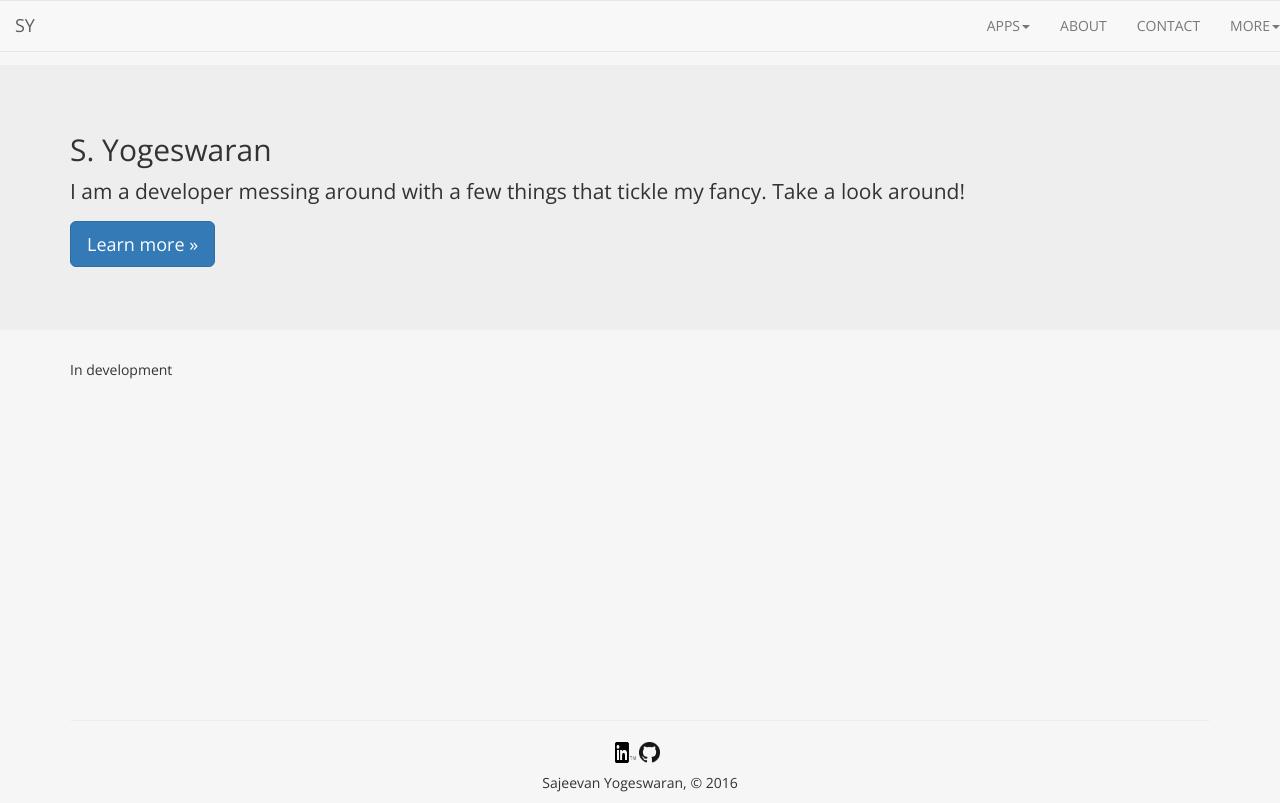
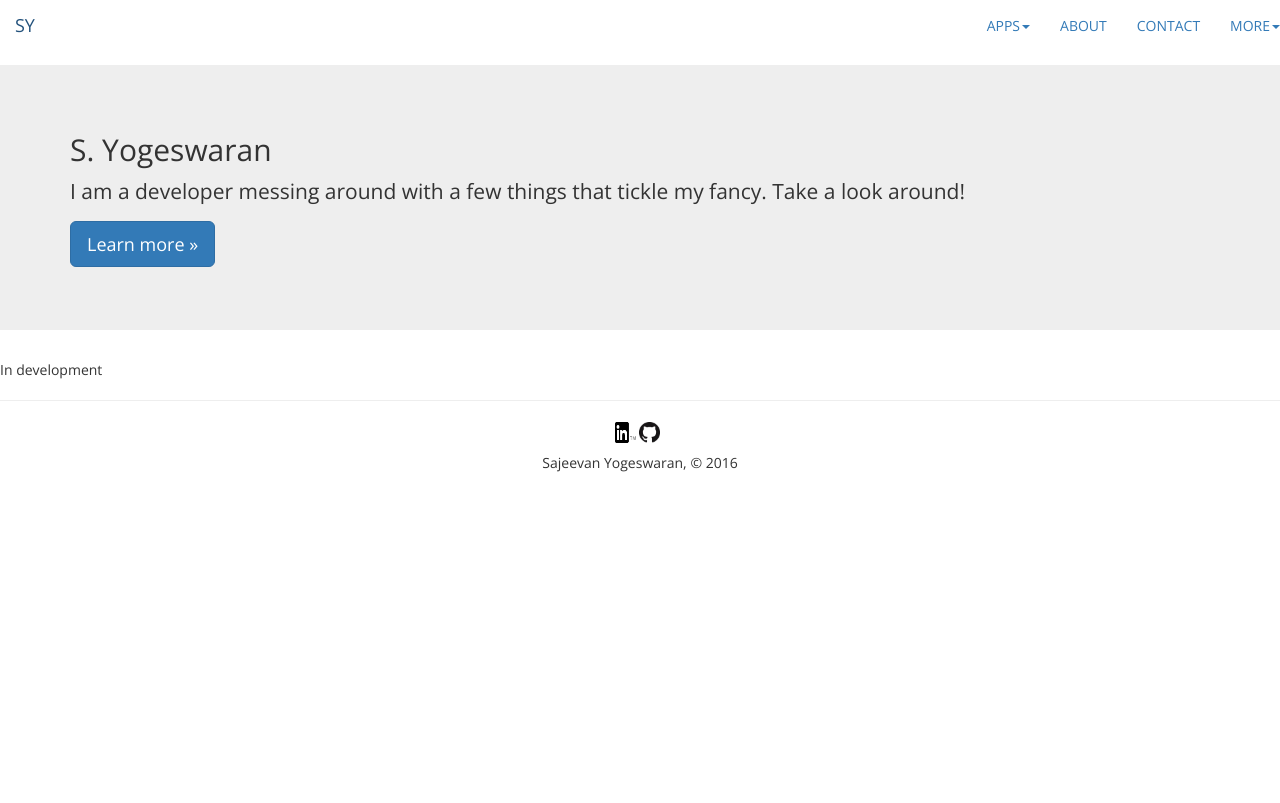
Before and after one commit to sajeevany/syogeswaran.com, a Django app: page / in a window 1280 px wide. After the commit the page ends 472 px from the top, so only its background shows below. Run offline with Django 3.2, Linux system fonts and the light colour scheme; some libraries are stand-ins or nearby versions.

Commit message:
resolved footer collision. Changes to nav bar color scheme

```diff
--- a/syogesweb/templates/syogesweb/header.html
+++ b/syogesweb/templates/syogesweb/header.html
@@ -23,11 +23,8 @@
 
 
 
-<body class="body" style="background-color:#f6f6f6">
-
-<div id="wrapper">
-
-    <nav class="navbar navbar-default navbar-fixed-top">
+<body class="body" style="background-color:white">
+    <nav class="navbar navbar-fixed-top navbar-light bg-faded">
         <div class="navbar-header">
             <button type="button" class="navbar-toggle" data-toggle="collapse" data-target=".navbar-collapse">
                 <span class="icon-bar"></span>
@@ -60,21 +57,21 @@
 
     </nav>
 
+    <div class="wrapper">
+        <div class="main">
+
             {# Jumbotron block is optional. Used only by home.html page #}
             {% block jumbotronHome %}
-
             {% endblock %}
 
-    <div class="container">
-        <div class="main">
             {% block content %}
             {% endblock %}
-        </div>
+
         </div>
 
+    </div>
 
-    <div id="footer" class="text-center">
-        <div class="container">
+    <footer class="footer-i text-center">
         <hr>
         <ul class="list-inline">
             <a href="https://ca.linkedin.com/in/sajeevany" target="_blank" data-show-count="false">
@@ -85,10 +82,8 @@
             </a>
         </ul>
         <p>Sajeevan Yogeswaran, &copy; 2016</p>
-        </div>
-    </div>
+    </footer>
 
-    </div>
     <script src="https://ajax.googleapis.com/ajax/libs/jquery/1.12.4/jquery.min.js"></script>
     <script src="https://maxcdn.bootstrapcdn.com/bootstrap/3.3.7/js/bootstrap.min.js"></script>
 
```
Also changed, not shown: static/main.css (+23 -25 lines). Lines whose indentation alone changed are shown as unchanged.
